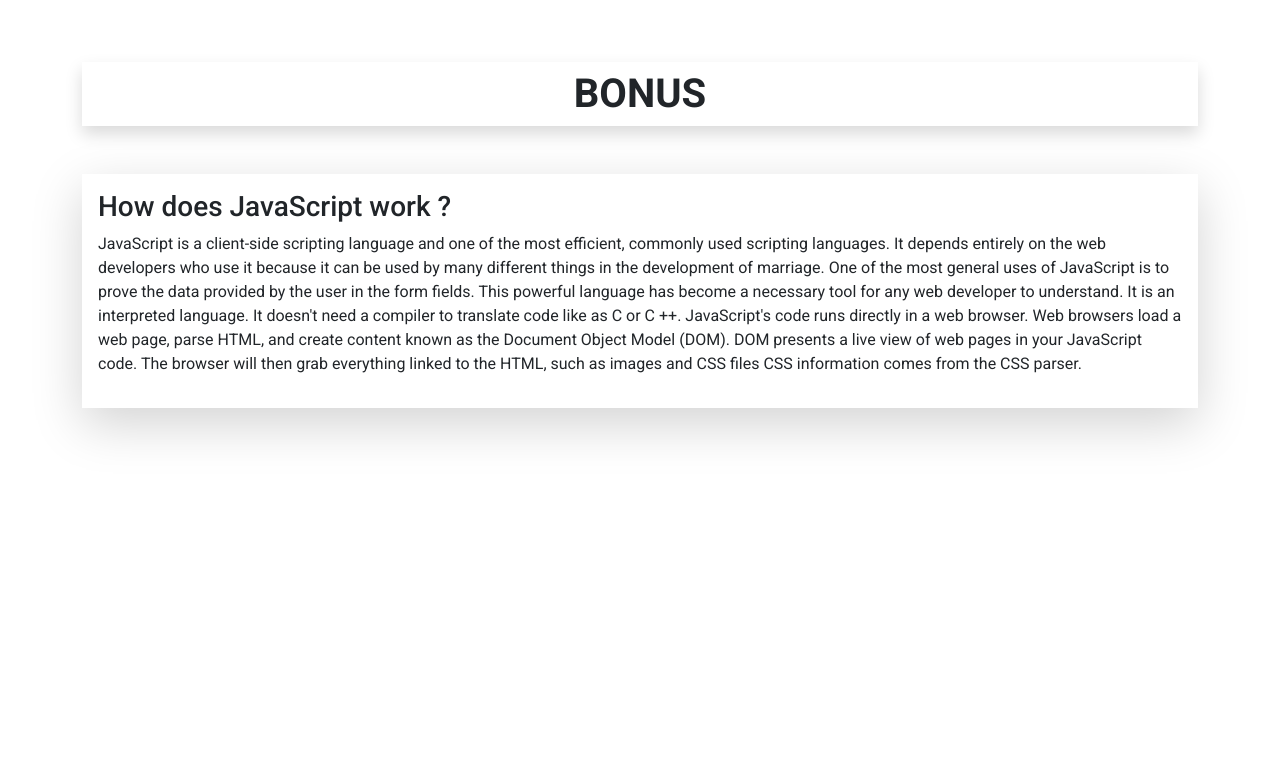
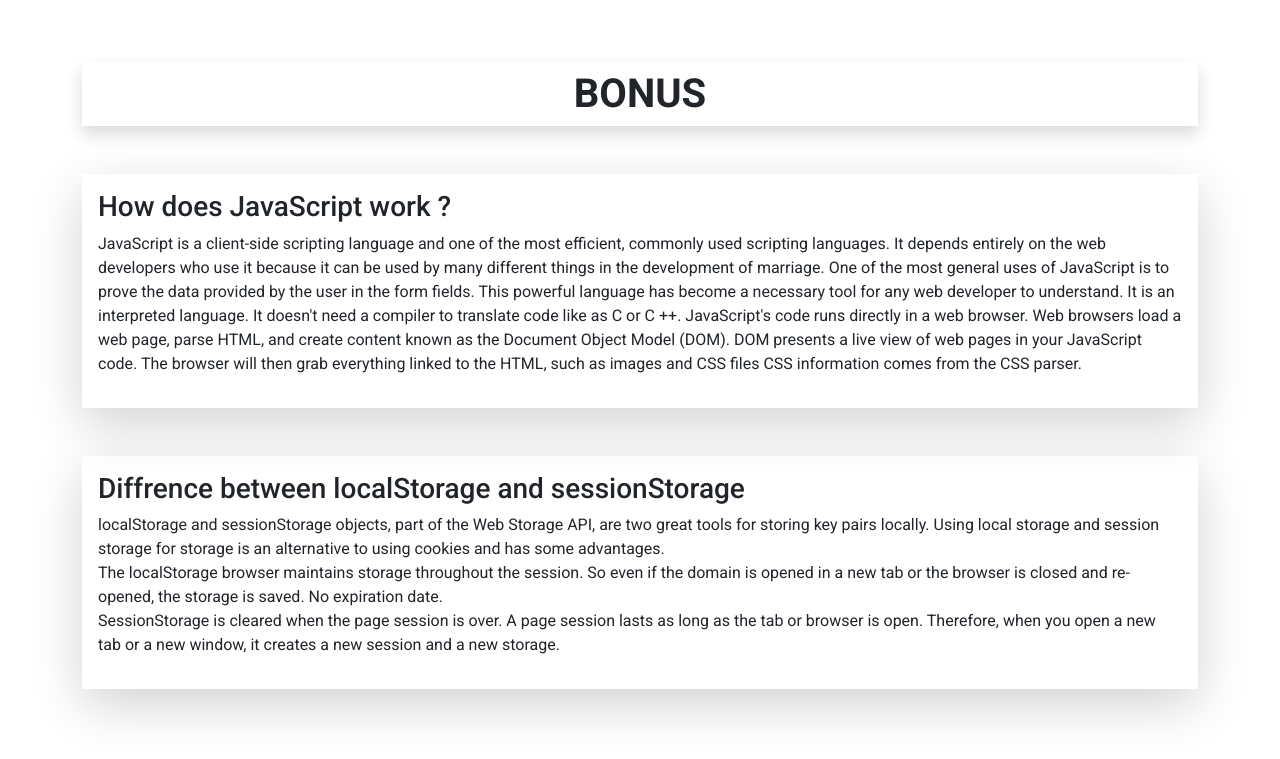
Before and after one commit to dipankar11137/insta-shohor, a plain HTML site: page index.html in a window 1280 px wide. Shown: the part 1534-2293 px from the top of the page. Before the commit the page ends 2038 px from the top, so only its background shows below. Drawn offline with nearby package versions, Linux system fonts and the light colour scheme.

Commit message:
question3 add

```diff
--- a/index.html
+++ b/index.html
@@ -74,6 +74,18 @@
                 CSS
                 information comes from the CSS parser.</p>
         </div>
+
+        <div class="mt-5 shadow-lg p-3">
+            <h3> Diffrence between localStorage and sessionStorage </h3>
+            <p>localStorage and sessionStorage objects, part of the Web Storage API, are two great tools for storing key
+                pairs locally. Using local storage and session storage for storage is an alternative to using cookies
+                and has some advantages. <br>
+                The localStorage browser maintains storage throughout the session. So even if the domain is opened in a
+                new tab or the browser is closed and re-opened, the storage is saved. No expiration date. <br>
+                SessionStorage is cleared when the page session is over. A page session lasts as long as the tab or
+                browser is open. Therefore, when you open a new tab or a new window, it creates a new session and a new
+                storage.</p>
+        </div>
     </div>
 
     <footer class="p-5"></footer>
```
